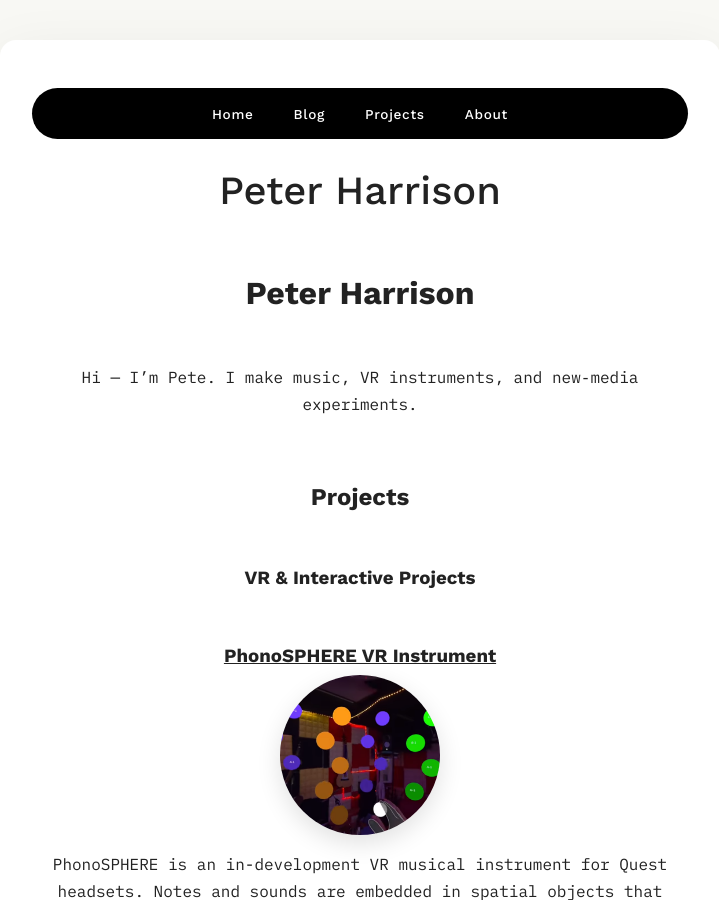
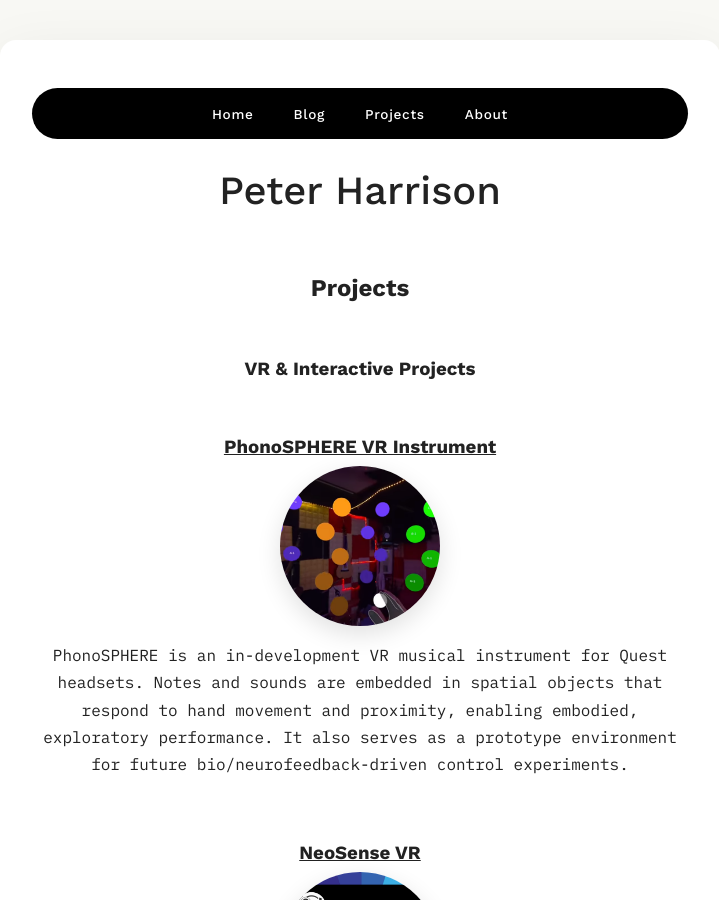
Before and after one commit to phonophasm/phonophasm.github.io, a Jekyll site: the page built from projects.md, in a window 1280 px wide and 900 px high. Shown: the whole window, without its empty margins (280-999 px from the left). Built offline with Jekyll 4.4.1, drawn with Linux system fonts in a browser that asks for light colours.

Commit message:
Clean up author introduction in projects.md
Removed introductory text about the author.

```diff
--- a/projects.md
+++ b/projects.md
@@ -3,10 +3,6 @@ layout: default
 title: Projects
 permalink: /projects/
 ---
-
-# {{ site.title }}
-
-Hi — I’m Pete. I make music, VR instruments, and new‑media experiments.
 
 ## Projects
 
```
